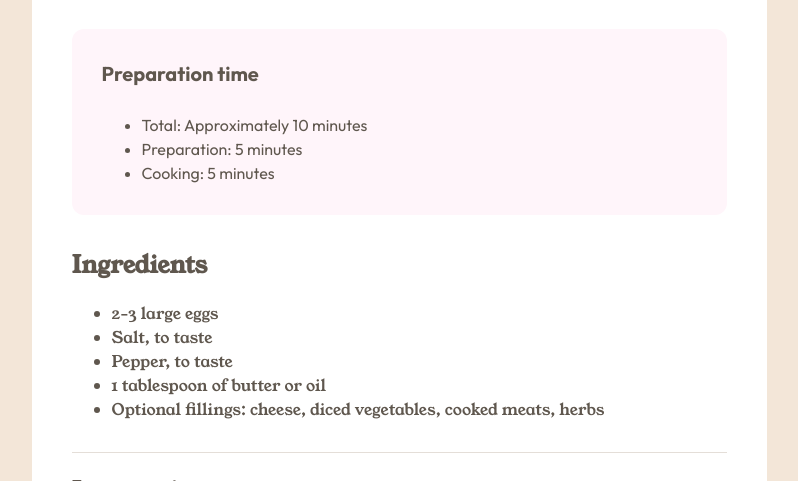
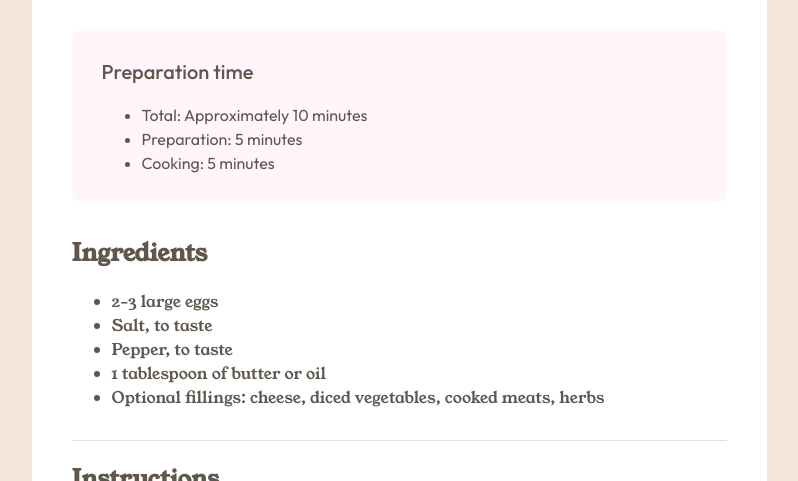
Before and after one commit to ashishmangla0/Recipepage, a plain HTML site: page index.html in a window 1280 px wide. Shown: the part 619-1100 px from the top of the page, without its empty margins (241-1039 px from the left). Drawn offline with Linux system fonts and the light colour scheme.

Commit message:
add new code

```diff
--- a/css/style.css
+++ b/css/style.css
@@ -61,7 +61,7 @@ border-bottom: 1px solid var(--neutral-light-grey);
 }
 .recipe__section--prepare{
     background: var(--neutral-rose-white);
-    padding: 30px;
+    padding: 28px 30px;
     border-radius: 12px;
     font-family: "Outfit", sans-serif;
 }
@@ -70,7 +70,8 @@ ul,ol{
 }
 .recipe__section--prepare .recipe__sub-title{
     font-size: 20px;
-    margin-bottom: 24px;
+    margin-bottom: 16px;
+    font-weight: 500;
 }
 
 @media(min-width: 740px){
```
